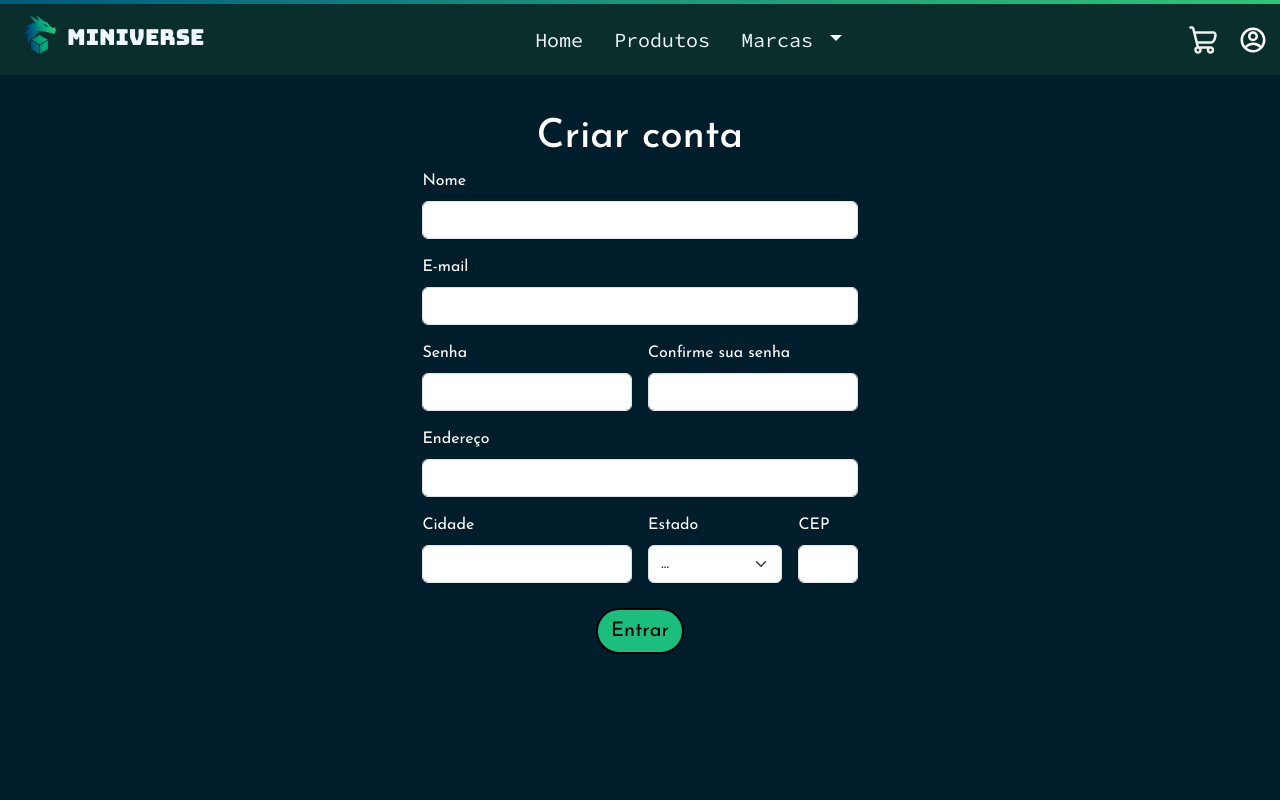
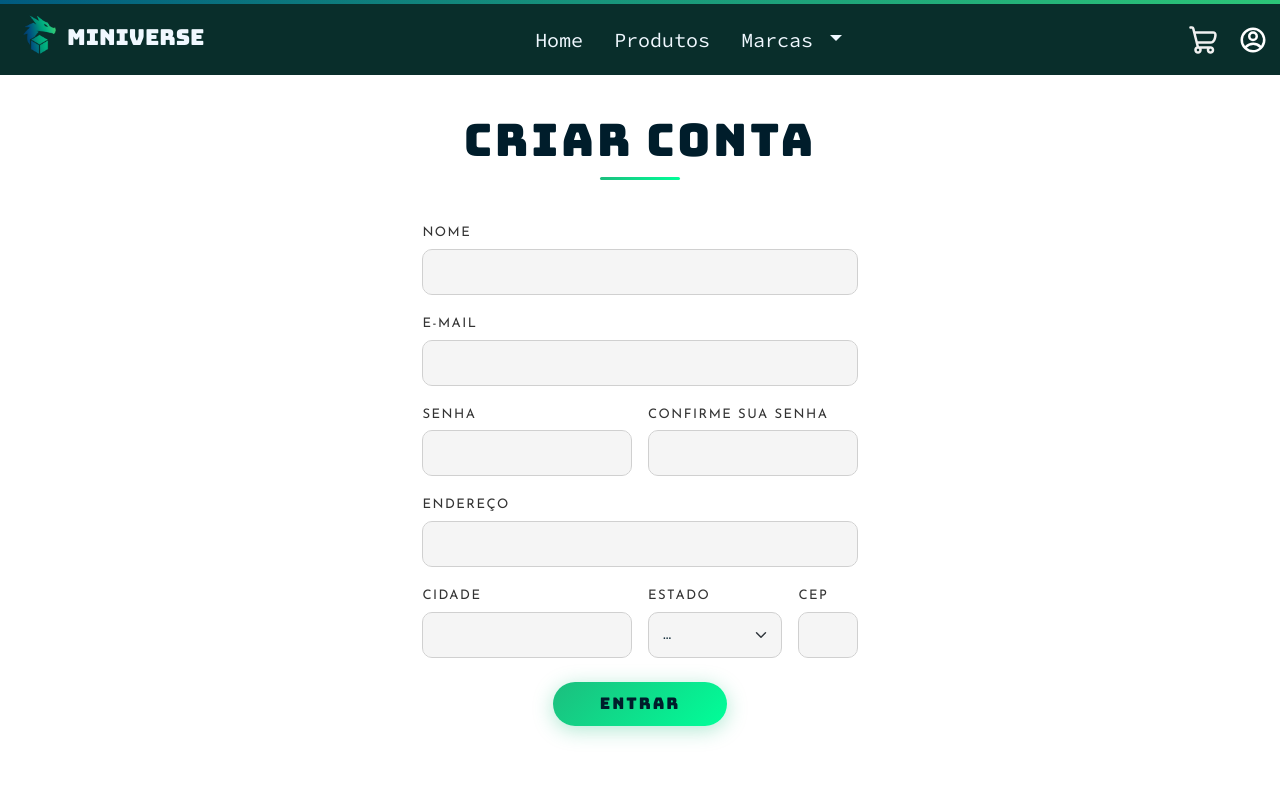
Before and after one commit to gabriel-dezerto/projeto_miniverse, a plain HTML site: page miniverse/html/criarconta.html in a window 1280 px wide. Shown: the top 800 px of the page. Drawn offline with nearby package versions, Linux system fonts and the light colour scheme.

Commit message:
Update background color and enhance 'Criar Conta' section with new styles and animations

```diff
--- a/miniverse/css/contas.css
+++ b/miniverse/css/contas.css
@@ -1,5 +1,5 @@
 body {
-    background-color: #001d2b;
+    background-color: #ffffff;
     margin: 0;
     font-family: 'Josefin Sans', sans-serif;
 }
@@ -65,6 +65,138 @@ body {
     box-shadow: #00ff99 !important;
 }
 
+/* ===================== CRIAR CONTA ===================== */
+
+.conteudo-criar {
+    margin-top: 5%;
+    padding-left: 28%;
+    padding-right: 28%;
+    padding-bottom: 8%;
+    animation: fadeUp 0.6s ease both;
+}
+
+@keyframes fadeUp {
+    from { opacity: 0; transform: translateY(30px); }
+    to   { opacity: 1; transform: translateY(0); }
+}
+
+.divtitulo-criar {
+    text-align: center;
+    margin-bottom: 40px;
+    position: relative;
+}
+
+.titulo-criar {
+    color: #001d2b !important;
+    font-family: 'Bungee', sans-serif;
+    font-size: 2.8rem;
+    letter-spacing: 3px;
+    margin-bottom: 8px;
+}
+
+.divtitulo-criar::after {
+    content: '';
+    display: block;
+    margin: 10px auto 0;
+    width: 80px;
+    height: 3px;
+    background: linear-gradient(90deg, #1cbe7e, #00ff99);
+    border-radius: 2px;
+}
+
+/* Inputs e selects */
+.conteudo-criar .form-control,
+.conteudo-criar .form-select {
+    background-color: #f5f5f5;
+    border: 1px solid #d0d0d0;
+    color: #001d2b;
+    border-radius: 10px;
+    padding: 10px 14px;
+    transition: border-color 0.3s, box-shadow 0.3s, background-color 0.3s;
+    font-family: 'Josefin Sans', sans-serif;
+}
+
+.conteudo-criar .form-control:focus,
+.conteudo-criar .form-select:focus {
+    background-color: #fff;
+    border-color: #1cbe7e;
+    box-shadow: 0 0 0 3px rgba(28, 190, 126, 0.2);
+    color: #001d2b;
+    outline: none;
+}
+
+.conteudo-criar .form-control::placeholder {
+    color: rgba(0, 0, 0, 0.3);
+}
+
+/* Labels */
+.conteudo-criar .form-label {
+    color: #333 !important;
+    font-size: 0.82rem;
+    letter-spacing: 1.5px;
+    text-transform: uppercase;
+    margin-bottom: 6px;
+}
+
+/* Select: cor da opção */
+.conteudo-criar .form-select option {
+    background-color: #fff;
+    color: #001d2b;
+}
+
+/* Botão */
+.conteudo-criar .btn.btn-primary {
+    background: linear-gradient(135deg, #1cbe7e, #00ff99) !important;
+    color: #001d2b !important;
+    border: none !important;
+    border-radius: 60px !important;
+    width: 40% !important;
+    font-size: 1rem !important;
+    font-family: 'Bungee', sans-serif !important;
+    letter-spacing: 2px;
+    padding: 10px 0;
+    margin-top: 24px;
+    cursor: pointer;
+    transition: transform 0.2s, box-shadow 0.2s, opacity 0.2s;
+    display: block;
+    margin-left: auto;
+    margin-right: auto;
+    box-shadow: 0 4px 20px rgba(28, 190, 126, 0.35);
+}
+
+.conteudo-criar .btn.btn-primary:hover {
+    transform: translateY(-2px);
+    box-shadow: 0 8px 28px rgba(28, 190, 126, 0.55);
+    opacity: 0.92;
+}
+
+.conteudo-criar .btn.btn-primary:active {
+    transform: translateY(0);
+}
+
+/* Responsivo */
+@media (max-width: 1200px) {
+    .conteudo-criar {
+        padding-left: 15%;
+        padding-right: 15%;
+    }
+}
+
+@media (max-width: 768px) {
+    .conteudo-criar {
+        padding-left: 5%;
+        padding-right: 5%;
+        margin-top: 8%;
+    }
+
+    .titulo-criar {
+        font-size: 2rem;
+    }
+
+    .conteudo-criar .btn.btn-primary {
+        width: 70% !important;
+    }
+}
 
 
 /*Footer*/
```
